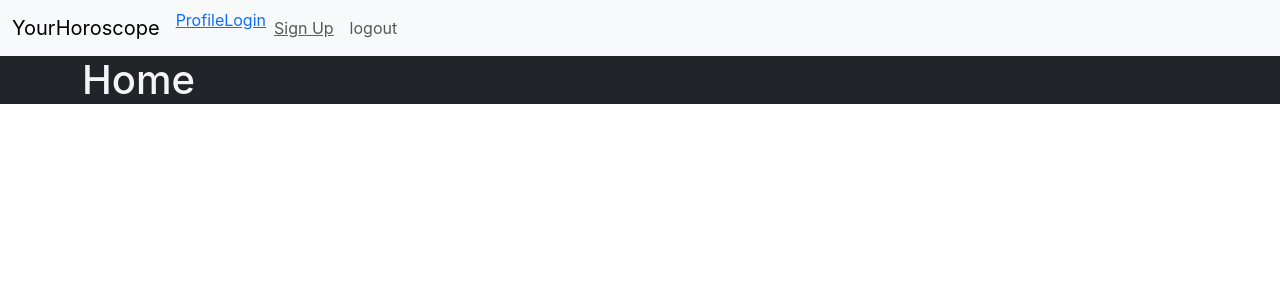
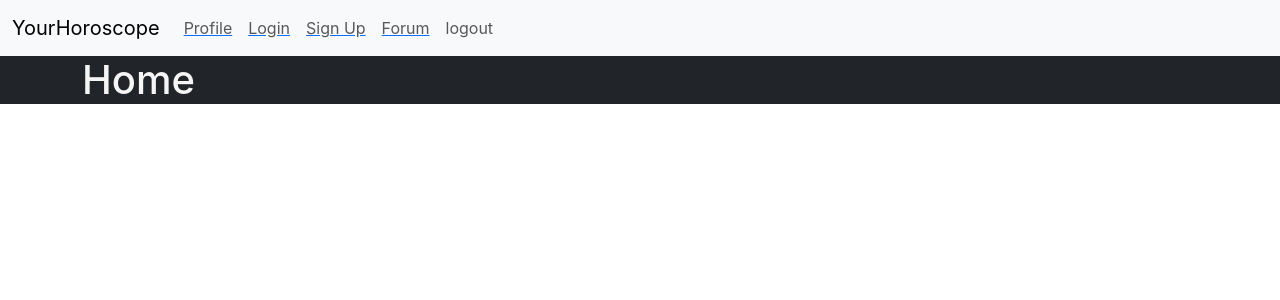
Before and after one commit to ahmad92894/YourHoroscope, a React (Create React App) app in the folder client/: page / in a window 1280 px wide. Shown: the top 300 px of the page. Built offline with nearby package versions, Linux system fonts and the light colour scheme.

Commit message:
fixed ahmad screwing up my nav bar

```diff
--- a/client/src/components/NavBar.js
+++ b/client/src/components/NavBar.js
@@ -14,13 +14,17 @@ const NavBar = () => {
       <div className="collapse navbar-collapse" id="navbarNavDropdown">
         <ul className="navbar-nav">
           <li><Link to="/zodiacmain" className="nav-item">
-             Profile</Link>
+            <a className="nav-link" href="#">Profile</a></Link>
           </li>
           <li><Link to="/login" className="nav-item">
-            Login</Link>
+            <a className="nav-link" href="#">Login</a></Link>
+
           </li>
           <li><Link to="/signup" className="nav-item">
                 <a className="nav-link" href="#">Sign Up</a></Link>
+              </li>
+          <li><Link to="/forum" className="nav-item">
+              <a className="nav-link" href="#">Forum</a></Link>
               </li>
               <li className="nav-item"><a className="nav-link" href="/" onClick={() => Auth.logout()} >logout</a></li>
           <ul/>
```
